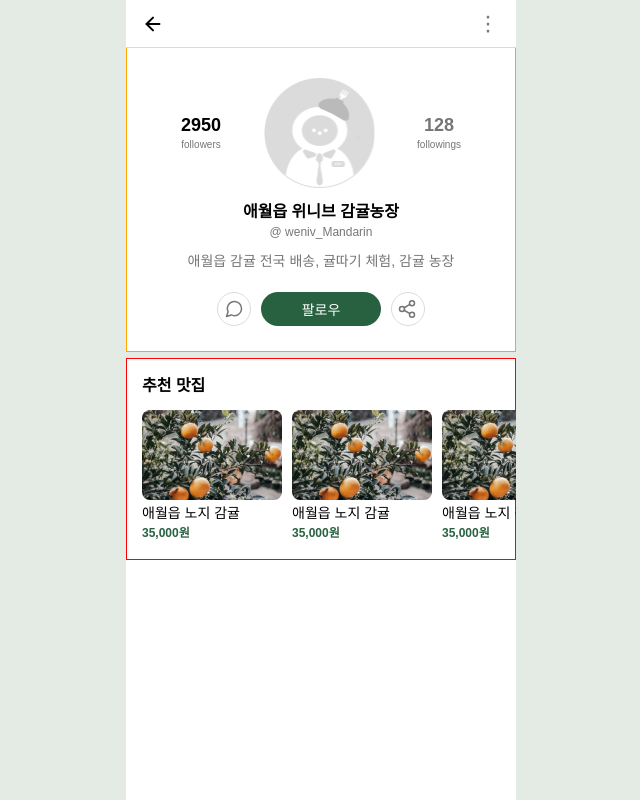
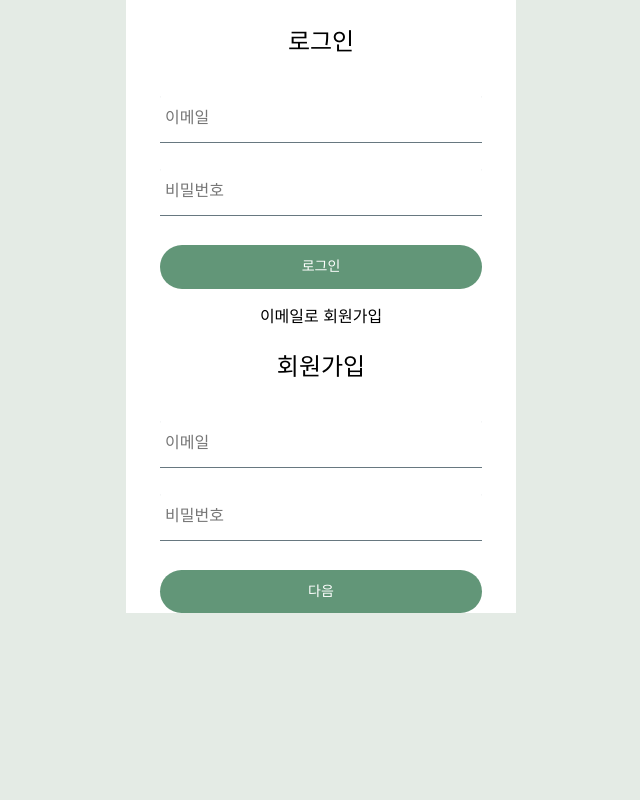
Before and after one commit to FRONTENDSCHOOL5/final-23-Food-zip, a React (Create React App) app: page / in a window 1280 px wide. Shown: the top 800 px of the page, without its empty margins (319-959 px from the left). Built offline with nearby package versions, Linux system fonts and the light colour scheme.

Commit message:
Style: 로그인 회원가입 페이지
Style: 로그인 회원가입 페이지

```diff
--- a/package.json
+++ b/package.json
@@ -8,6 +8,7 @@
     "@testing-library/user-event": "^13.5.0",
     "react": "^18.2.0",
     "react-dom": "^18.2.0",
+    "react-hook-form": "^7.44.3",
     "react-router-dom": "^6.12.1",
     "react-scripts": "5.0.1",
     "styled-components": "^5.3.10",
--- a/src/App.js
+++ b/src/App.js
@@ -4,6 +4,9 @@ import Splash from "./components/Splash/Splash";
 import styled from "styled-components";
 import RecommendList from "./components/Profile/RecommendList";
 import Header from "./components/common/Header/Header";
+import { BrowserRouter, Route, Routes } from "react-router-dom";
+import Login from "./pages/AuthorPage/Login/Login";
+import SignUp from "./pages/AuthorPage/SignUp/SignUp";
 
 const Container = styled.div`
   max-width: 390px;
@@ -14,11 +17,21 @@ function App() {
   return (
     <Container>
       <GlobalStyle />
-      <Header type="profile" />
+      {/* <Header type="profile" />
       <ProfileInformation />
       <RecommendList />
-      <Splash />
+      <Splash /> */}
+      <Login />
+      <SignUp />
     </Container>
+    // <>
+    //   <BrowserRouter>
+    //     <Routes>
+    //       <Route path="/" element={<Login />} />
+    //       <Route path="/signup" element={<SignUp />} />
+    //     </Routes>
+    //   </BrowserRouter>
+    // </>
   );
 }
 export default App;
--- /dev/null
+++ b/src/components/common/Button.jsx
@@ -0,0 +1,21 @@
+import React from "react";
+import styled from "styled-components";
+
+const StyledButton = styled.button`
+  display: block;
+  width: 322px;
+  font-size: 14px;
+  line-height: 17.53px;
+  background: #629678;
+  color: #fff;
+  border-radius: 44px;
+  padding: 13px 100px;
+`;
+
+export default function Button(props) {
+  return (
+    <StyledButton className={`${props.className}`} onClick={props.onClick}>
+      {props.content}
+    </StyledButton>
+  );
+}
--- /dev/null
+++ b/src/components/common/Form.jsx
@@ -0,0 +1,114 @@
+import React, { useState } from "react";
+import styled from "styled-components";
+const StyledForm = styled.form`
+  margin-top: 40px;
+`;
+
+const StyledInputContainer = styled.div`
+  position: relative;
+`;
+
+const StyledLabel = styled.label`
+  position: absolute;
+  top: 50%;
+  left: 35px;
+  transform: translateY(-50%);
+  padding: 0 4px;
+  font-size: 16px;
+  color: #767676;
+  pointer-events: none;
+  transition: 0.5s;
+  z-index: 1;
+`;
+
+const StyledInput = styled.input`
+  display: block;
+  width: 322px;
+  box-sizing: border-box;
+  border: none;
+  box-shadow: 0 1px 0 0 #677880;
+  height: 48px;
+  transition: all 0.2s;
+  border-radius: 4px 4px 0 0;
+  padding: 0 16px;
+  font-size: 16px;
+  margin: 0 auto 25px auto;
+  outline: none;
+  background: transparent;
+  z-index: -1;
+
+  &:focus ~ ${StyledLabel}, &:valid ~ ${StyledLabel} {
+    top: -5px;
+    color: #286140;
+    font-size: 12px;
+  }
+`;
+
+export default function Form() {
+  const [email, setEmail] = useState("");
+  const [password, setPassword] = useState("");
+  const [emailFocused, setEmailFocused] = useState(false);
+  const [passwordFocused, setPasswordFocused] = useState(false);
+
+  const handleEmailChange = event => {
+    setEmail(event.target.value);
+  };
+
+  const handlePasswordChange = event => {
+    setPassword(event.target.value);
+  };
+
+  const handleEmailFocus = () => {
+    setEmailFocused(true);
+  };
+
+  const handlePasswordFocus = () => {
+    setPasswordFocused(true);
+  };
+
+  return (
+    <StyledForm>
+      <StyledInputContainer>
+        <StyledInput
+          value={email}
+          onChange={handleEmailChange}
+          onFocus={handleEmailFocus}
+          className="input-style"
+          id="user-ID"
+          type="email"
+          required
+        />
+        <StyledLabel
+          htmlFor="user-ID"
+          style={{
+            top: email || emailFocused ? "-5px" : "50%",
+            fontSize: email || emailFocused ? "12px" : "16px",
+          }}
+        >
+          이메일
+        </StyledLabel>
+      </StyledInputContainer>
+
+      <StyledInputContainer>
+        <StyledInput
+          value={password}
+          onChange={handlePasswordChange}
+          onFocus={handlePasswordFocus}
+          className="input-style"
+          id="user-PW"
+          type="password"
+          required
+        />
+        <StyledLabel
+          htmlFor="user-PW"
+          style={{
+            top: password || passwordFocused ? "-5px" : "50%",
+            fontSize: password || passwordFocused ? "12px" : "16px",
+          }}
+        >
+          비밀번호
+        </StyledLabel>
+      </StyledInputContainer>
+    </StyledForm>
+  );
+}
--- /dev/null
+++ b/src/pages/AuthorPage/Login/Login.jsx
@@ -0,0 +1,40 @@
+import React from "react";
+import { Link } from "react-router-dom";
+import styled, { css } from "styled-components";
+import Button from "../../../components/common/Button";
+import Form from "../../../components/common/Form";
+
+const Section = styled.section`
+  padding-top: 30px;
+  width: 390px;
+  height: 100%;
+  margin: auto;
+  text-align: center;
+  background: #fff;
+`;
+const LoginH1 = css`
+  font-size: 24px;
+`;
+const LoginTitle = styled.h2`
+  ${LoginH1}
+  color: black;
+`;
+const StyledButton = styled(Button)`
+  margin: 30px auto 20px auto;
+`;
+// const StyledLink = styled(a)`
+//   color: #767676;
+//   font-size: 12px;
+// `;
+export default function Login() {
+  return (
+    <Section className="l-wrapper">
+      <LoginTitle>로그인</LoginTitle>
+      <Form />
+      <StyledButton type="submit" className="btn-login" content="로그인" />
+      <a href="#" className="join-email">
+        이메일로 회원가입
+      </a>
+    </Section>
+  );
+}
--- /dev/null
+++ b/src/pages/AuthorPage/SignUp/SignUp.jsx
@@ -0,0 +1,34 @@
+import React from "react";
+import styled, { css } from "styled-components";
+import Button from "../../../components/common/Button";
+import Form from "../../../components/common/Form";
+
+const Section = styled.section`
+  padding-top: 30px;
+  width: 390px;
+  height: 100%;
+  margin: auto;
+  text-align: center;
+  background: #fff;
+`;
+const SignUpH2 = css`
+  font-size: 24px;
+`;
+const SignUpTitle = styled.h2`
+  ${SignUpH2}
+  color: black;
+`;
+const StyledButton = styled(Button)`
+  margin: 30px auto 20px auto;
+`;
+export default function SignUp() {
+  return (
+    <>
+      <Section className="l-wrapper">
+        <SignUpTitle>회원가입</SignUpTitle>
+        <Form />
+        <StyledButton type="submit" className="btn-login" content="다음" />
+      </Section>
+    </>
+  );
+}
```
Also changed, not shown: src/routes/Routers.jsx (added), 1 other file (tests, documents, lock files or other folders).
